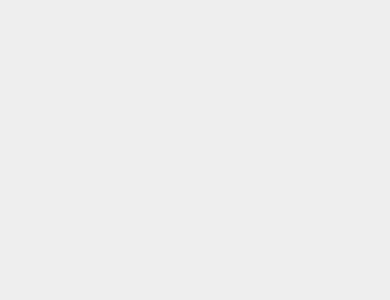
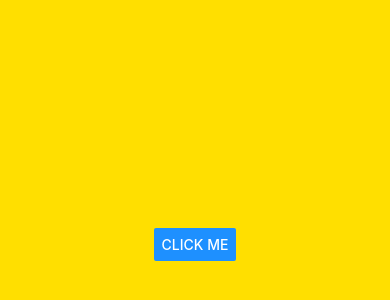
Before and after one commit to MrBunnyGif/react_native_practice, a React Native app: screen / in a window 390 px wide. Shown: the part 178-478 px from the top of the page. Built offline with nearby package versions, Linux system fonts and the light colour scheme.

Commit message:
StyleSheet test

```diff
--- a/App.js
+++ b/App.js
@@ -15,16 +15,16 @@ import {
 
 export default function App() {
   return (
-    <SafeAreaView style={styles.container}>
-      {/* <Button
-        color="tomato"
+    <SafeAreaView style={[styles.container, viewStyles.container]}>
+      <Button
+        color="dodgerblue"
         title='click me'
-        onPress={() => Alert.prompt('Título', 'Mensagem', text => console.log(text))}
-      onPress={() => Alert.alert('Título', 'Mensagem', [
-        { text: 'Yes', onPress: () => alert(':)') },
-        { text: 'No', onPress: () => alert(':(') },
-      ])}
-      /> */}
+        // onPress={() => Alert.prompt('Título', 'Mensagem', text => console.log(text))}
+        onPress={() => Alert.alert('Título', 'Mensagem', [
+          { text: 'Yes', onPress: () => alert(':)') },
+          { text: 'No', onPress: () => alert(':(') },
+        ])}
+      />
       {/* <Text style={stylesText.container}>Hello world!</Text> */}
       {/* <TouchableWithoutFeedback onPress={() => console.log('teste')}> */}
       {/* <TouchableOpacity> */}
@@ -59,9 +59,7 @@ const styles = StyleSheet.create({
 
 const viewStyles = StyleSheet.create({
   container: {
-    backgroundColor: 'dodgerblue',
-    height: '100px',
-    width: '200px'
+    backgroundColor: '#ffdf00'
   },
 });
 
```
